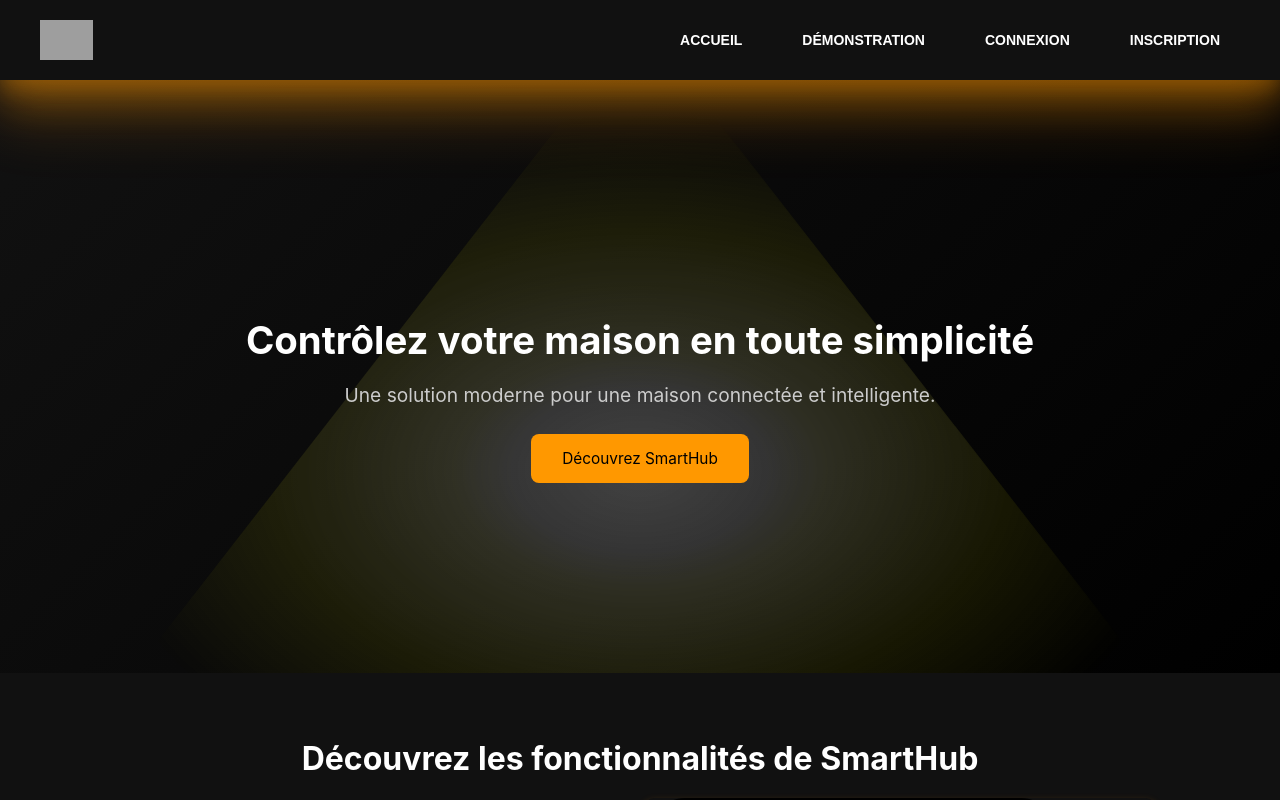
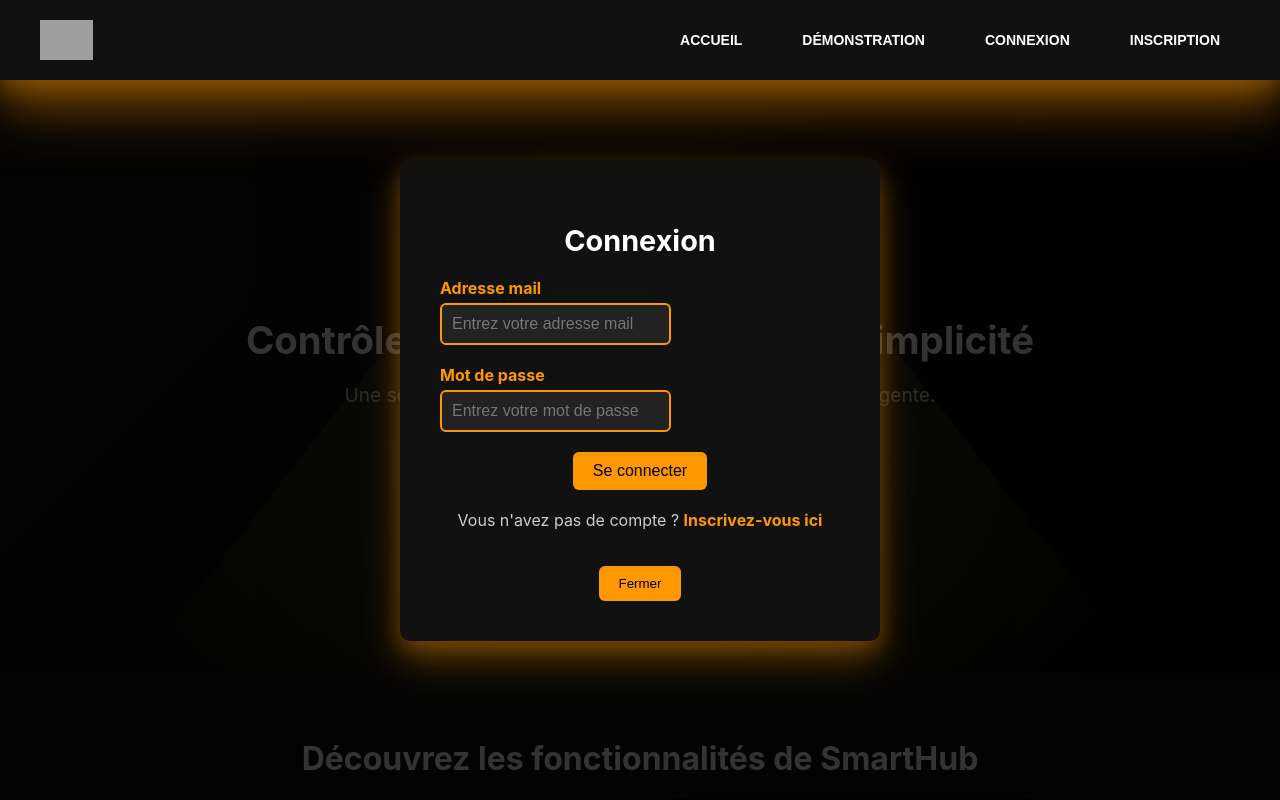
Before and after one commit to Thomshot/SmartHub, an Angular app in the folder front-end/: page / in a window 1280 px wide. Both pictures are taken after a click on the button "CONNEXION". Shown: the top 800 px of the page. Built offline with nearby package versions, Linux system fonts and the light colour scheme; grey boxes are pictures that could not be loaded.

Commit message:
Début Pop up + debut page inscription

```diff
--- a/front-end/src/app/app.component.html
+++ b/front-end/src/app/app.component.html
@@ -1,18 +1,10 @@
-<!DOCTYPE html>
-<html lang="fr">
-  <head>
-    <meta charset="UTF-8">
-    <meta name="viewport" content="width=device-width, initial-scale=1.0">
-    <title>SmartHub</title>
-  </head>
-  <body class="animated">
 <header>
   <div class="header-top">
     <img class="logo" src="assets/logo.png" alt="SmartHub Logo" />
     <nav class="top-nav">
       <button routerLink="/" routerLinkActive="active">Accueil</button>
       <button routerLink="/demo" routerLinkActive="active">Démonstration</button>
-          <button routerLink="/login" routerLinkActive="active" class="login-btn">Connexion</button>
+      <button routerLinkActive="active" class="login-btn" (click)="openLoginPopup()">Connexion</button>
       <button routerLink="/register" routerLinkActive="active" class="register-btn">Inscription</button>
     </nav>
   </div>
@@ -49,22 +41,29 @@
     </div>
   </section>
 </main>
+
+<div class="popup" *ngIf="isLoginPopupVisible">
+  <div class="popup-content">
+    <h2>Connexion</h2>
+    <form>
+      <div class="form-group">
+        <label for="email">Adresse mail</label>
+        <input type="email" id="email" name="email" placeholder="Entrez votre adresse mail" required />
+      </div>
+      <div class="form-group">
+        <label for="password">Mot de passe</label>
+        <input type="password" id="password" name="password" placeholder="Entrez votre mot de passe" required />
+      </div>
+      <button type="submit">Se connecter</button>
+    </form>
+    <p>
+      Vous n'avez pas de compte ?
+      <a routerLink="/register">Inscrivez-vous ici</a>
+    </p>
+    <button class="close-btn" (click)="closeLoginPopup()">Fermer</button>
+  </div>
+</div>
+
 <footer>
   <p>&copy; 2025 SmartHub. Tous droits réservés.</p>
 </footer>
-    <script>
-      document.addEventListener("DOMContentLoaded", function() {
-        var desc = document.querySelector('.description');
-        function checkScroll() {
-          var rect = desc.getBoundingClientRect();
-          if (rect.top < window.innerHeight) {
-            desc.classList.add('visible');
-            window.removeEventListener('scroll', checkScroll);
-          }
-        }
-        window.addEventListener('scroll', checkScroll);
-        checkScroll();
-      });
-    </script>
-  </body>
-</html>
--- a/front-end/src/app/app.component.scss
+++ b/front-end/src/app/app.component.scss
@@ -239,3 +239,106 @@
 body {
   animation: fadeIn 1.5s ease-in-out;
 }
+
+/* Styles pour la popup */
+.popup {
+  position: fixed;
+  top: 0;
+  left: 0;
+  width: 100%;
+  height: 100%;
+  background-color: rgba(0, 0, 0, 0.8); /* Fond semi-transparent */
+  display: flex;
+  justify-content: center;
+  align-items: center;
+  z-index: 1000;
+}
+
+.popup-content {
+  background-color: #111; /* Couleur de fond similaire à votre thème */
+  padding: 40px;
+  border-radius: 10px;
+  box-shadow: 0 8px 20px rgba(255, 152, 0, 0.25), 0 20px 40px rgba(255, 152, 0, 0.3);
+  text-align: center;
+  width: 90%;
+  max-width: 400px;
+}
+
+.popup-content h2 {
+  color: #fff;
+  font-size: 1.8rem;
+  margin-bottom: 20px;
+}
+
+.popup-content .form-group {
+  margin-bottom: 20px;
+  text-align: left;
+}
+
+.popup-content label {
+  display: block;
+  margin-bottom: 5px;
+  font-weight: bold;
+  color: #ff9800; /* Couleur orange pour les labels */
+}
+
+.popup-content input {
+  color: #fff; /* Texte blanc */
+  background-color: #222; /* Fond sombre */
+  border: 2px solid #ff9800; /* Bordure orange */
+  border-radius: 6px;
+  padding: 10px;
+  font-size: 1rem;
+  outline: none;
+  transition: border-color 0.3s ease;
+}
+
+.popup-content input:focus {
+  border-color: #e67e22; /* Bordure orange plus claire au focus */
+}
+
+.popup-content button[type="submit"] {
+  background-color: #ff9800;
+  color: #000;
+  border: none;
+  padding: 10px 20px;
+  font-size: 1rem;
+  border-radius: 6px;
+  cursor: pointer;
+  transition: background-color 0.3s ease;
+}
+
+.popup-content button[type="submit"]:hover {
+  background-color: #e67e22;
+}
+
+.popup-content p {
+  margin-top: 20px;
+  color: #ccc;
+}
+
+.popup-content a {
+  color: #ff9800;
+  text-decoration: none;
+  font-weight: bold;
+  transition: color 0.3s ease;
+}
+
+.popup-content a:hover {
+  color: #e67e22;
+}
+
+.close-btn {
+  margin-top: 20px;
+  background-color: #ff9800; /* Couleur orange */
+  color: #000; /* Texte noir */
+  border: none;
+  padding: 10px 20px;
+  border-radius: 6px;
+  cursor: pointer;
+  transition: background-color 0.3s ease;
+}
+
+.close-btn:hover {
+  background-color: #e67e22; /* Orange plus foncé au survol */
+}
--- a/front-end/src/app/app.component.ts
+++ b/front-end/src/app/app.component.ts
@@ -2,14 +2,25 @@
 import { AccueilComponent } from './accueil/accueil.component';
 import { RouterOutlet } from '@angular/router';
 import { MaterialDModule } from './shared/material-d.module';
+import { CommonModule } from '@angular/common';
 
 @Component({
   selector: 'app-root',
   standalone: true,
-  imports: [AccueilComponent,RouterOutlet,MaterialDModule ],
+  imports: [AccueilComponent, RouterOutlet, MaterialDModule, CommonModule], // Ajouter CommonModule ici
   templateUrl: './app.component.html',
-  styleUrl: './app.component.scss'
+  styleUrls: ['./app.component.scss'] // Corrigé : styleUrls au lieu de styleUrl
 })
 export class AppComponent {
   title = 'siteweb-maison';
+  isLoginPopupVisible: boolean = false;
+
+  openLoginPopup(): void {
+    console.log('Bouton Connexion cliqué');
+    this.isLoginPopupVisible = true;
+  }
+
+  closeLoginPopup(): void {
+    this.isLoginPopupVisible = false;
+  }
 }
--- a/front-end/src/app/auth/register/register.component.ts
+++ b/front-end/src/app/auth/register/register.component.ts
@@ -1,12 +1,16 @@
 import { Component } from '@angular/core';
+import { FormsModule } from '@angular/forms';
 
 @Component({
-  selector: 'app-login',
+  selector: 'app-register',
   standalone: true,
-  imports: [],
-  templateUrl: './login.component.html',
-  styleUrl: './login.component.scss'
+  imports: [FormsModule], // Ajout de FormsModule
+  templateUrl: './register.component.html',
+  styleUrl: './register.component.scss'
 })
-export class LoginComponent {
-
+export class RegisterComponent {
+  user = {
+    email: '',
+    password: ''
+  };
 }
--- a/front-end/src/index.html
+++ b/front-end/src/index.html
@@ -1,11 +1,9 @@
-<!doctype html>
+<!DOCTYPE html>
 <html lang="fr">
   <head>
-    <meta charset="utf-8">
+    <meta charset="UTF-8" />
+    <meta name="viewport" content="width=device-width, initial-scale=1.0" />
     <title>SmartHub</title>
-    <base href="/">
-    <meta name="viewport" content="width=device-width, initial-scale=1">
-    <link rel="icon" type="image/x-icon" href="https://d1csarkz8obe9u.cloudfront.net/posterpreviews/testing-logo-design-template-ce84480d61b3db9a8e1522a99875832f_screen.jpg?ts=1732644069">
   </head>
   <body>
     <app-root></app-root>
```
Also changed, not shown: front-end/src/app/app.module.ts (+8 -4 lines), front-end/src/app/app.routes.ts (+13 -3 lines). Lines whose indentation alone changed are shown as unchanged.
